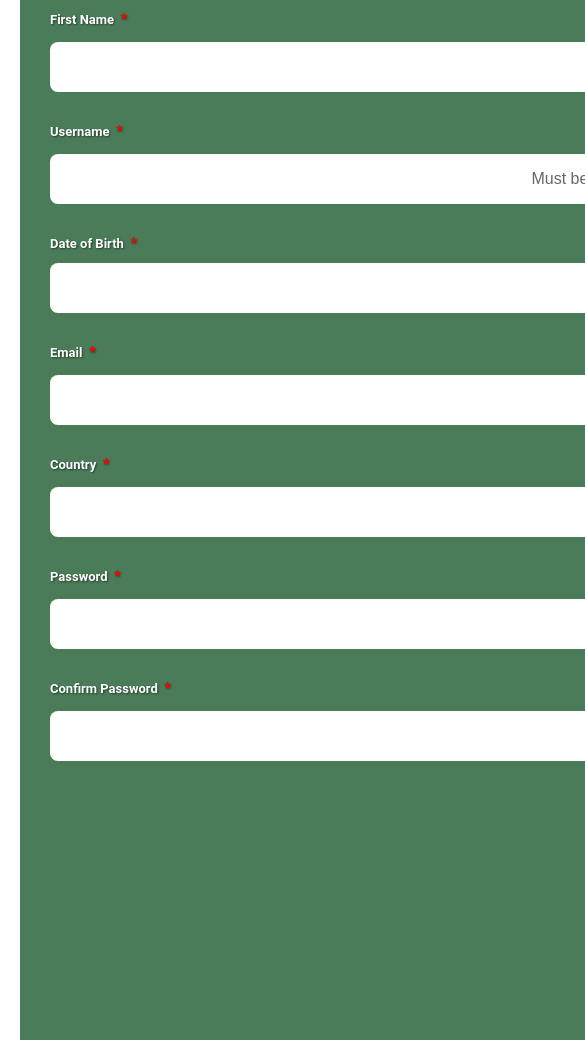
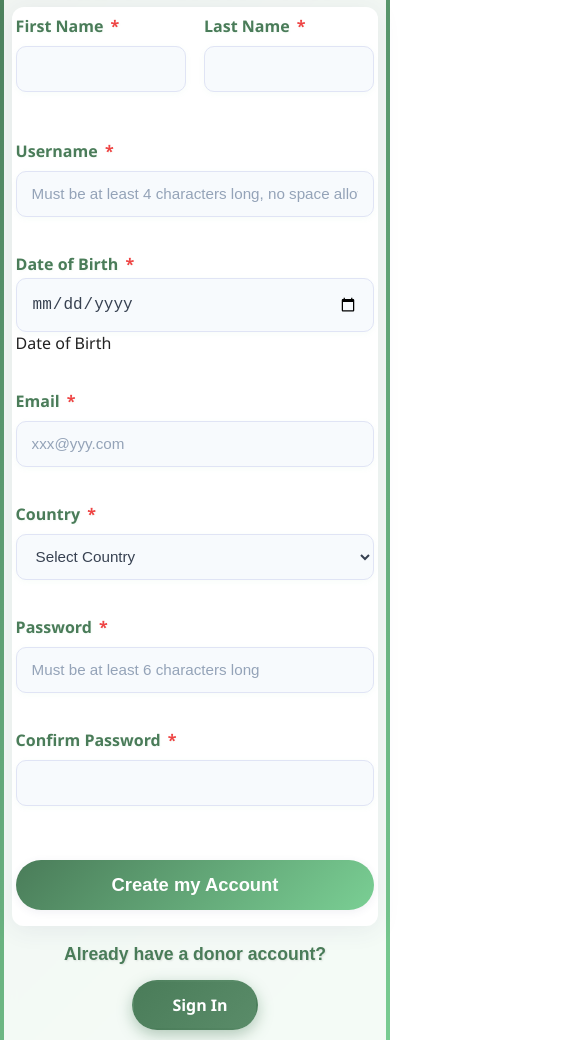
Before and after one commit to ashfiatabassum/SHODESH, a plain HTML site: page src/public/donor.html in a window 390 px wide. Shown: the part 123-1163 px from the top of the page, 585 px wide, since content can reach past the window. Drawn offline with Linux system fonts and the light colour scheme.

Commit message:
Donor sign up UI chnaged to match with project aesthetics.

```diff
--- a/src/public/donor.css
+++ b/src/public/donor.css
@@ -1,80 +1,89 @@
+
+/* Modern Donor Registration - Glassmorphism Theme */
+
 * {
   box-sizing: border-box;
 }
+
 body {
   margin: 0;
-  font-family: Arial, sans-serif;
-  background: #fff;
-  color: #000;
+  font-family: 'Poppins', 'Segoe UI', Arial, sans-serif;
+  background: linear-gradient(135deg, #4a7c59 0%, #7acf94 100%);
+  color: #222;
+  min-height: 100vh;
+  display: flex;
+  align-items: center;
+  justify-content: center;
 }
 
-/* Container */
 .container {
+  max-width: 700px;
+  width: 98vw;
+  margin: 48px auto;
+  background: rgba(255,255,255,0.92);
+  border-radius: 24px;
+  box-shadow: 0 8px 32px rgba(60, 60, 120, 0.15);
+  padding: 36px 32px 32px 32px;
   position: relative;
-  width: 1440px;
-  min-height: 1350px; /* Increased container height */
-  margin: 0 auto;
-  background: url('images/donorbggg.png') no-repeat left top;
-  background-size: 800px auto;
+  backdrop-filter: blur(6px);
 }
 
-/* Background pattern placeholder - REMOVED */
-.background-pattern {
-  display: none;
+h1 {
+  font-weight: 900;
+  font-size: 2.2rem;
+  line-height: 1.2;
+  letter-spacing: 1px;
+  font-family: 'Roboto Condensed', Helvetica, sans-serif;
+  text-align: center;
+  color: #4a7c59;
+  margin-bottom: 18px;
+  text-shadow: 0 2px 12px rgba(122,207,148,0.10);
 }
 
-/* Heading */
-h1 {
-  position: absolute;
-  top: 20px;
-  left: 0;
-  right: 0;
-  max-width: 1359px;
-  margin: 0 auto;
-  font-weight: 900;
-  font-size: 31px;
-  line-height: 1.2;
-  letter-spacing: 0;
-  font-family: 'Roboto Condensed', Helvetica, sans-serif;
-  text-align: center;
-  color: #AF3E3E;
+.form-card {
+  background: rgba(255,255,255,0.98);
+  border-radius: 18px;
+  box-shadow: 0 4px 24px rgba(60, 60, 120, 0.08);
+  padding: 32px 24px 24px 24px;
+  margin-bottom: 18px;
+  z-index: 2;
+  position: relative;
+  display: flex;
+  flex-direction: column;
+  gap: 18px;
 }
 
-/* Form card - INCREASED HEIGHT TO FIT ALL CONTENT WITHOUT SCROLL */
-.form-card {
-  position: absolute;
-  top: 108px;
-  left: 750px;
-  width: 650px;
-  height: 1200px; /* Increased significantly to fit all content */
-  background: #4a7c59;
-  border-radius: 15px;
-  padding: 30px;
-  display: flex;
-  flex-direction: column;
-  gap: 15px;
-  /* Removed overflow-y: auto - no scroll needed */
-}
-
-/* Two column row */
 .row {
   display: flex;
   gap: 18px;
-  margin-bottom: 20px;
+  margin-bottom: 12px;
 }
-.half-width {
+
+.input-container {
+  display: flex;
+  flex-direction: column;
+  margin-bottom: 18px;
+}
+
+.input-container.half-width {
   flex: 1;
 }
 
-/* Country code and phone number styling */
-.country-code {
-  flex: 0 0 160px; /* Fixed width for country code */
-}
-.phone-number {
-  flex: 1; /* Takes remaining space */
+.field-label {
+  font-size: 1rem;
+  font-weight: 600;
+  color: #4a7c59;
+  margin-bottom: 6px;
+  text-shadow: 1px 1px 2px rgba(122,207,148,0.08);
 }
 
-/* Inputs & selects */
+.required {
+  color: #ef4444;
+  font-weight: bold;
+  margin-left: 3px;
+  font-size: 1rem;
+}
+
 input[type="text"],
 input[type="email"],
 input[type="date"],
@@ -82,248 +91,105 @@ input[type="password"],
 input[type="tel"],
 select {
   width: 100%;
-  height: 55px;
-  background: white;
-  border: none;
-  border-radius: 8px;
-  font-size: 18px;
-  font-weight: 400;
-  text-align: center;
-  outline-offset: 0;
-  outline-color: transparent;
-  transition: outline-color 0.3s;
+  max-width: 340px;
+  height: 54px;
+  background: #f7fafd;
+  border: 1.5px solid #e0e4f5;
+  border-radius: 10px;
+  font-size: 1rem;
+  color: #374151;
   padding: 0 15px;
-}
-input:focus,
-select:focus {
-  outline-color: #4a9782;
+  margin-top: 3px;
+  transition: border-color 0.2s, background 0.2s;
+  outline: none;
+  box-shadow: 0 1.5px 6px rgba(122,207,148,0.06);
 }
 
-/* Placeholder text styling */
-input::placeholder {
-  font-size: 16px;
-  color: #666;
+input:focus, select:focus {
+  border-color: #4a7c59;
+  background: #fff;
 }
 
-/* Custom date input styling */
+input::placeholder {
+  color: #94a3b8;
+  opacity: 1;
+}
+
 .date-input-wrapper {
   position: relative;
-  width: 100%;
-  margin-bottom: 20px;
+  margin-bottom: 18px;
 }
 
 .date-input-wrapper input[type="date"] {
   width: 100%;
-  color: transparent;
+  height: 54px;
+  color: #374151;
+  background: #f7fafd;
+  border: 1.5px solid #e0e4f5;
+  border-radius: 10px;
+  padding: 0 15px;
+  font-size: 1rem;
 }
 
-.date-input-wrapper input[type="date"]:focus,
-.date-input-wrapper input[type="date"]:valid {
-  color: #000;
+.date-input-wrapper input[type="date"]:focus {
+  border-color: #4a7c59;
+  background: #fff;
 }
 
-.date-placeholder {
-  position: absolute;
-  top: 50%;
-  left: 50%;
-  transform: translate(-50%, -50%);
-  font-size: 18px;
-  color: #666;
-  pointer-events: none;
-  transition: opacity 0.3s;
-}
-
-.date-input-wrapper input[type="date"]:focus + .date-placeholder,
-.date-input-wrapper input[type="date"]:valid + .date-placeholder {
-  opacity: 0;
-}
-
-/* Button */
-button {
-
-  width: 320px;
-  height: 80px;
-  background: rgba(248, 248, 248, 0.5);
-  border: none;
-  border-radius: 50px;
-  font-size: 18px;
-  font-weight: 800;
-  color: white;
-  cursor: pointer;
-  transition: background-color 0.3s;
-  align-self: flex-end;
-  margin-top: 15px;
-}
-button:hover {
-  background: rgba(74, 151, 130, 0.63);
-}
-
-/* Label styling for donor form */
-.field-label {
-  position: relative;
-  top: -5px;
-  left: 0;
-  font-size: 15px;
-  font-weight: 600;
-  color: #ffffff;
-  font-family: "Roboto", sans-serif;
-  background: transparent;
-  margin-bottom: 6px;
-  display: block;
-  z-index: 1;
-  text-shadow: 1px 1px 2px rgba(0, 0, 0, 0.5);
-}
-
-/* Red asterisk styling */
-.required {
-  color: #ff0000;
-  font-weight: bold;
-  margin-left: 3px;
-  font-size: 15px;
-}
-
-/* Input field containers with proper spacing */
-.input-container {
-  position: relative;
-  margin-bottom: 20px;
-}
-
-.input-container input,
-.input-container select {
-  margin-top: 3px;
-}
-
-/* Date input wrapper adjustments */
-.date-input-wrapper .field-label {
-  margin-bottom: 6px;
-}
-
-.date-input-wrapper .date-placeholder {
-  display: none;
-}
-
-/* Row container adjustments */
-.row .input-container {
-  margin-bottom: 0;
-}
-
-/* Half width input containers in rows */
-.input-container.half-width {
-  flex: 1;
-}
-
-/* Country code and phone number containers */
-.input-container.country-code {
-  flex: 0 0 160px;
-  margin-right: 15px;
-}
-
-.input-container.phone-number {
-  flex: 1;
-}
-
-/* Division field styling with label */
 .division-field {
   display: none;
-  margin-bottom: 20px;
+  margin-bottom: 18px;
 }
 
 .division-field.show {
   display: block;
 }
 
-.division-field .field-label {
-  margin-bottom: 6px;
+.division-field select {
+  margin-top: 3px;
+  height: 54px;
 }
 
-.division-field select {
-  margin-top: 3px;
-  height: 55px; /* Match other selects */
+button[type="submit"], #createAccountBtn {
+  width: 100%;
+  max-width: 320px;
+  padding: 14px 0;
+  margin: 18px 0 8px 0;
+  border-radius: 50px;
+  border: none;
+  background: linear-gradient(135deg, #4a7c59, #7acf94);
+  color: #fff;
+  font-size: 1.15rem;
+  font-weight: 600;
+  cursor: pointer;
+  box-shadow: 0 2px 8px rgba(60, 60, 120, 0.08);
+  transition: background 0.2s, transform 0.2s;
+  position: relative;
+  overflow: hidden;
+  align-self: flex-end;
 }
 
-/* Form spacing adjustments */
-.form-card > *:not(.row):not(.input-container):not(.date-input-wrapper):not(.division-field) {
-  margin-bottom: 20px;
+button[type="submit"]:hover, #createAccountBtn:hover {
+  background: linear-gradient(135deg, #7acf94, #4a7c59);
+  transform: scale(1.03);
 }
 
-/* Button spacing */
-#createAccountBtn {
-  margin-top: 10px;
-}
-
-/* Responsive adjustments for labels */
-@media (max-width: 768px) {
-  .container {
-    min-height: 1400px; /* Increased for mobile */
-  }
-
-  .field-label {
-    font-size: 13px;
-  }
-
-  .form-card {
-    left: 20px;
-    width: calc(100% - 40px);
-    height: auto;
-    min-height: 1250px; /* Increased min-height for mobile */
-  }
-
-  .input-container.half-width {
-    flex: 1;
-  }
-
-  .input-container.country-code {
-    flex: 0 0 120px;
-  }
-
-  .input-container.phone-number {
-    flex: 1;
-  }
-
-  input[type="text"],
-  input[type="email"],
-  input[type="date"],
-  input[type="password"],
-  input[type="tel"],
-  select {
-    height: 50px; /* Smaller on mobile */
-    font-size: 16px;
-  }
-}
-
-/* ... all your existing CSS ... */
-
-/* Container height adjustment to accommodate sign-in section */
-.container {
-  position: relative;
-  width: 1440px;
-  min-height: 1450px; /* Increased from 1350px to accommodate sign-in section */
-  margin: 0 auto;
-  background: url('images/donorbggg.png') no-repeat left top;
-  background-size: 800px auto;
-}
-
-/* Sign In Section Styling */
 .signin-section {
-  position: absolute;
-  top: 1340px; /* Positioned below the form card */
-  left: 50%;
-  transform: translateX(-50%);
   text-align: center;
   z-index: 10;
   display: flex;
   flex-direction: column;
   align-items: center;
   gap: 15px;
-  padding-bottom: 60px; /* Space below the sign-in section */
+  padding-bottom: 10px;
 }
 
 .signin-text {
   color: #4a7c59;
-  font-size: 18px;
+  font-size: 1.1rem;
   font-weight: 600;
   margin: 0;
-  font-family: 'Roboto Condensed', sans-serif;
+  font-family: 'Poppins', sans-serif;
   text-shadow: 1px 1px 2px rgba(0, 0, 0, 0.1);
 }
 
@@ -334,15 +200,14 @@ button:hover {
   background: linear-gradient(135deg, #4a7c59 0%, #5a8c69 100%);
   color: white;
   text-decoration: none;
-  padding: 14px 32px;
+  padding: 12px 28px;
   border-radius: 25px;
-  font-size: 16px;
+  font-size: 1rem;
   font-weight: 600;
   transition: all 0.3s ease;
   box-shadow: 0 5px 15px rgba(74, 124, 89, 0.4);
-  font-family: 'Roboto Condensed', sans-serif;
   border: 2px solid transparent;
-  margin-bottom: 40px; /* Space below the button */
+  margin-bottom: 10px;
 }
 
 .signin-btn:hover {
@@ -362,47 +227,41 @@ button:hover {
   font-size: 14px;
 }
 
-/* Responsive adjustments for sign in section */
-@media (max-width: 768px) {
+@media (max-width: 900px) {
   .container {
-    min-height: 1550px; /* Increased for mobile */
+    max-width: 99vw;
+    padding: 16px 4vw 12px 4vw;
+    border-radius: 0;
+    box-shadow: none;
   }
-
-  .signin-section {
-    top: 1420px; /* Adjusted for mobile layout */
-    gap: 12px;
-    padding-bottom: 50px;
+  .form-card {
+    padding: 12px 2vw 12px 2vw;
+    border-radius: 12px;
   }
-
-  .signin-text {
-    font-size: 16px;
+  h1 {
+    font-size: 1.3rem;
+    margin-bottom: 10px;
   }
-
-  .signin-btn {
-    padding: 12px 28px;
-    font-size: 15px;
-    margin-bottom: 35px;
+  button[type="submit"], #createAccountBtn {
+    max-width: 100%;
   }
 }
 
-@media (max-width: 480px) {
+@media (max-width: 600px) {
   .container {
-    min-height: 1600px;
+    padding: 8px 2vw 8px 2vw;
   }
-
-  .signin-section {
-    top: 1450px;
-    gap: 10px;
-    padding-bottom: 40px;
+  .form-card {
+    padding: 8px 1vw 8px 1vw;
   }
-
-  .signin-text {
-    font-size: 15px;
-  }
-
-  .signin-btn {
-    padding: 10px 25px;
-    font-size: 14px;
-    margin-bottom: 30px;
+  input[type="text"],
+  input[type="email"],
+  input[type="date"],
+  input[type="password"],
+  input[type="tel"],
+  select {
+    height: 46px;
+    font-size: 0.95rem;
+    max-width: 100%;
   }
 }
```
